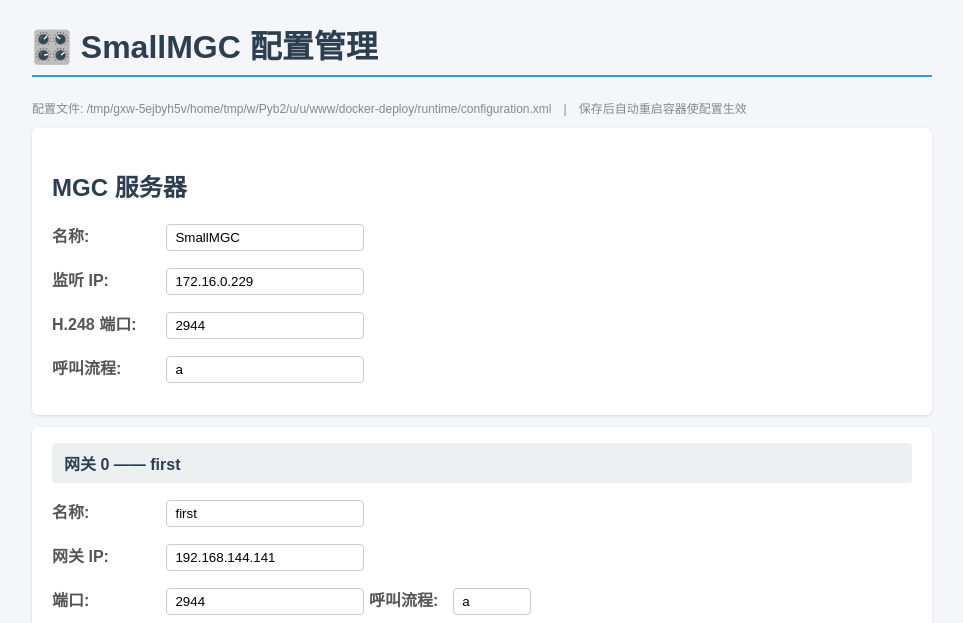
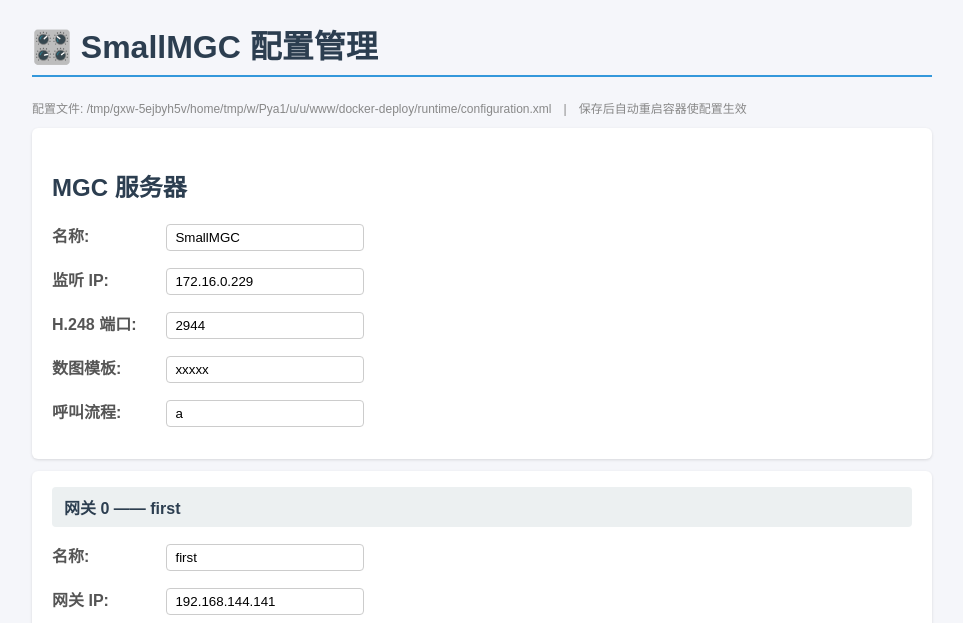
Before and after one commit to Veng0923/SmallMgc, a Flask app: page / in a window 1280 px wide. Shown: the top 623 px of the page, without its empty margins (158-1121 px from the left). Run offline with Flask 3, Linux system fonts and the light colour scheme; the visitor is signed in with stand-in values (Sample User, id 1).

Commit message:
web-admin 增加数图模板编辑(mgc.digitmap)
- app.py: save_config 写回 mgc.digitmap 字段
- index.html: MGC 面板新增"数图模板"输入框,默认显示配置当前值(xxxxx)
- 与 callflow_a 下发的 DigitMap 描述符配合,可在线调整收号匹配模板

Co-Authored-By: Claude Fable 5 <noreply@anthropic.com>

```diff
--- a/web-admin/app.py
+++ b/web-admin/app.py
@@ -114,6 +114,7 @@ def save_config(form):
     set_text(mgc, "name", form.get("mgc_name", ""))
     set_text(mgc.find("ip"), "h248", form.get("mgc_h248", ""))
     set_text(mgc.find("ip"), "h248port", form.get("mgc_h248port", "2944"))
+    set_text(mgc, "digitmap", form.get("mgc_digitmap", ""))
     set_text(mgc, "callcontrol", form.get("mgc_callcontrol", "a"))
 
     # ---- 网关段(按表单索引重建 pstn 号码) ----
--- a/web-admin/templates/index.html
+++ b/web-admin/templates/index.html
@@ -56,6 +56,9 @@
          <input type="text" name="mgc_h248" value="{{ mgc.h248 }}" placeholder="服务器真实 IP"></p>
       <p><label>H.248 端口:</label>
          <input type="number" name="mgc_h248port" value="{{ mgc.h248port }}"></p>
+      <p><label>数图模板:</label>
+         <input type="text" name="mgc_digitmap" value="{{ mgc.digitmap }}"
+                placeholder="如 xxxxx / x. 等 H.248 DigitMap 语法"></p>
       <p><label>呼叫流程:</label>
          <input type="text" name="mgc_callcontrol" value="{{ mgc.callcontrol }}" placeholder="a/h/n/e/x"></p>
     </div>
```
